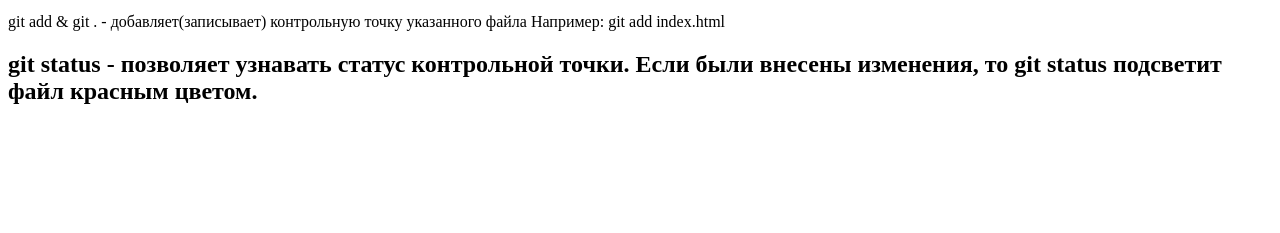
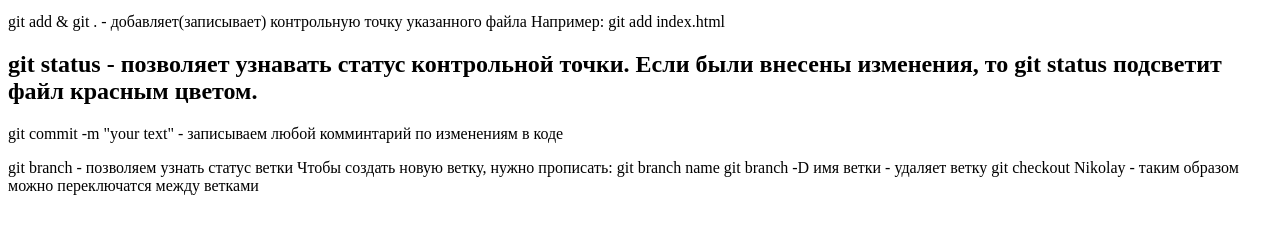
Before and after one commit to Kondalov/Test_Banda, a plain HTML site: page banda.html in a window 1280 px wide. Shown: the part 101-334 px from the top of the page. Drawn offline with Linux system fonts and the light colour scheme.

Commit message:
add new branch

```diff
--- a/banda.html
+++ b/banda.html
@@ -15,5 +15,14 @@
     <h2>git status - позволяет узнавать статус контрольной точки. Если были внесены изменения, то git status
         подсветит файл красным цветом.
     </h2>
+    <p>git commit -m "your text" - записываем любой комминтарий по изменениям в коде</p>
+    <p>git branch - позволяем узнать статус ветки
+
+       Чтобы создать новую ветку, нужно прописать: git branch name
+
+       git branch -D имя ветки - удаляет ветку
+
+       git checkout Nikolay - таким образом можно переключатся между ветками
+    </p>
 </body>
 </html>
```
